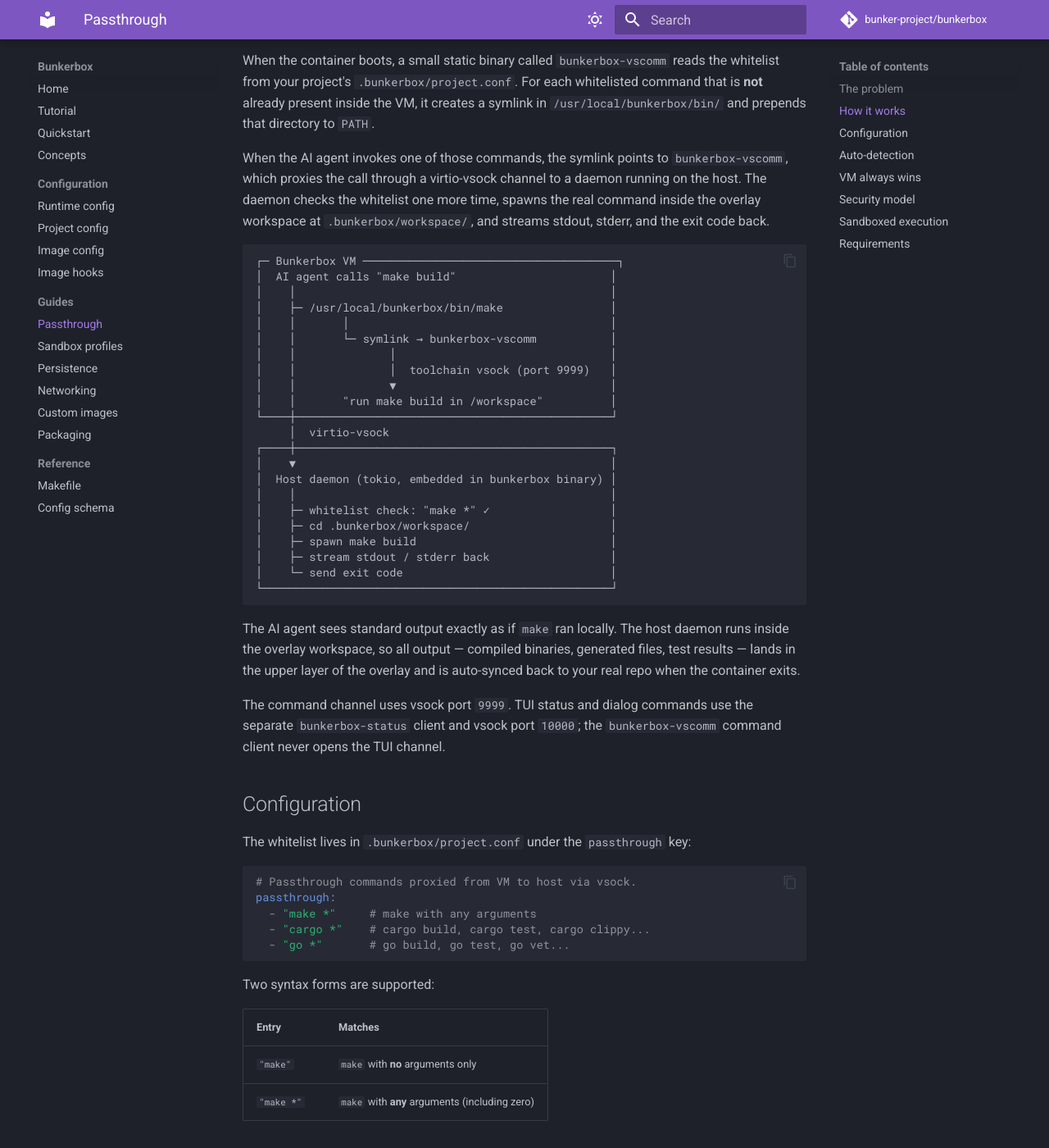
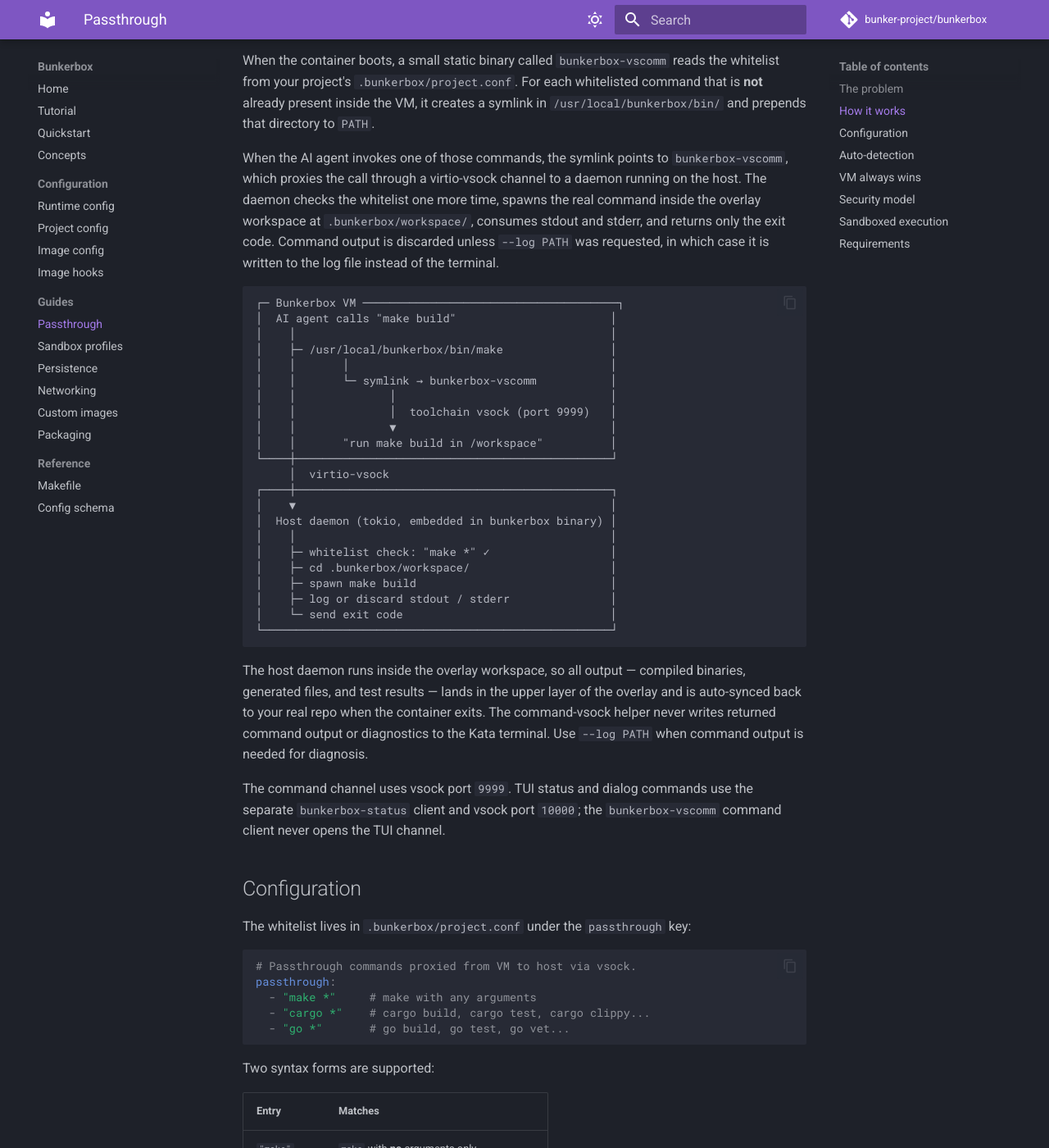
Before and after one commit to tinythings/bunkerbox, an MkDocs documentation site: the page built from docs/guides/passthrough.md, in a window 1280 px wide and 1400 px high, scrolled down 521 px. Shown: the whole window at 82% size. Built offline with MkDocs 1.6.1 and Material for MkDocs 9.7.7, drawn with Linux system fonts in a browser that asks for light colours; comment, search, counter and statistics services are not loaded.

Commit message:
Update docs

````diff
--- a/docs/guides/passthrough.md
+++ b/docs/guides/passthrough.md
@@ -25,7 +25,9 @@ When the AI agent invokes one of those commands, the symlink points to
 `bunkerbox-vscomm`, which proxies the call through a virtio-vsock channel to a
 daemon running on the host. The daemon checks the whitelist one more time,
 spawns the real command inside the overlay workspace at `.bunkerbox/workspace/`,
-and streams stdout, stderr, and the exit code back.
+consumes stdout and stderr, and returns only the exit code. Command output is
+discarded unless `--log PATH` was requested, in which case it is written to the
+log file instead of the terminal.
 
 ```
 ┌─ Bunkerbox VM ──────────────────────────────────────┐
@@ -47,15 +49,16 @@ and streams stdout, stderr, and the exit code back.
 │    ├─ whitelist check: "make *" ✓                  │
 │    ├─ cd .bunkerbox/workspace/                     │
 │    ├─ spawn make build                             │
-│    ├─ stream stdout / stderr back                  │
+│    ├─ log or discard stdout / stderr               │
 │    └─ send exit code                               │
 └────────────────────────────────────────────────────┘
 ```
 
-The AI agent sees standard output exactly as if `make` ran locally. The host
-daemon runs inside the overlay workspace, so all output — compiled binaries,
-generated files, test results — lands in the upper layer of the overlay and is
-auto-synced back to your real repo when the container exits.
+The host daemon runs inside the overlay workspace, so all output — compiled
+binaries, generated files, and test results — lands in the upper layer of the
+overlay and is auto-synced back to your real repo when the container exits.
+The command-vsock helper never writes returned command output or diagnostics to
+the Kata terminal. Use `--log PATH` when command output is needed for diagnosis.
 
 The command channel uses vsock port `9999`. TUI status and dialog commands use
 the separate `bunkerbox-status` client and vsock port `10000`; the
````
